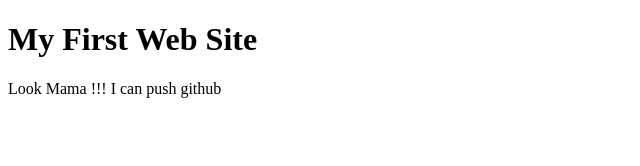
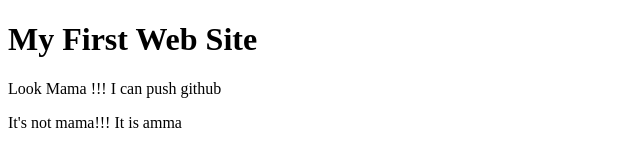
Before and after one commit to SaifulpHero01/my-first-website, a plain HTML site: page index.html in a window 1280 px wide. Shown: the whole page, without its empty margins (0-640 px from the left). Drawn offline with Linux system fonts and the light colour scheme.

Commit message:
change the messages

```diff
--- a/index.html
+++ b/index.html
@@ -9,5 +9,6 @@
 <body>
     <h1>My First Web Site</h1>
     <p> Look Mama !!! I can push github </p>
+    <p>It's not mama!!! It is amma</p>
 </body>
 </html>
```
